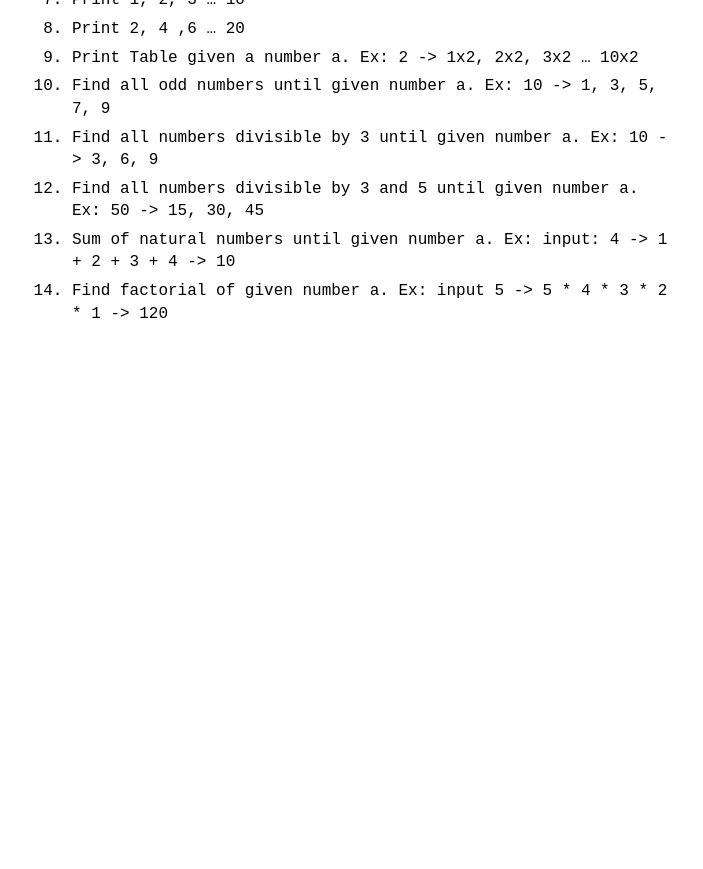
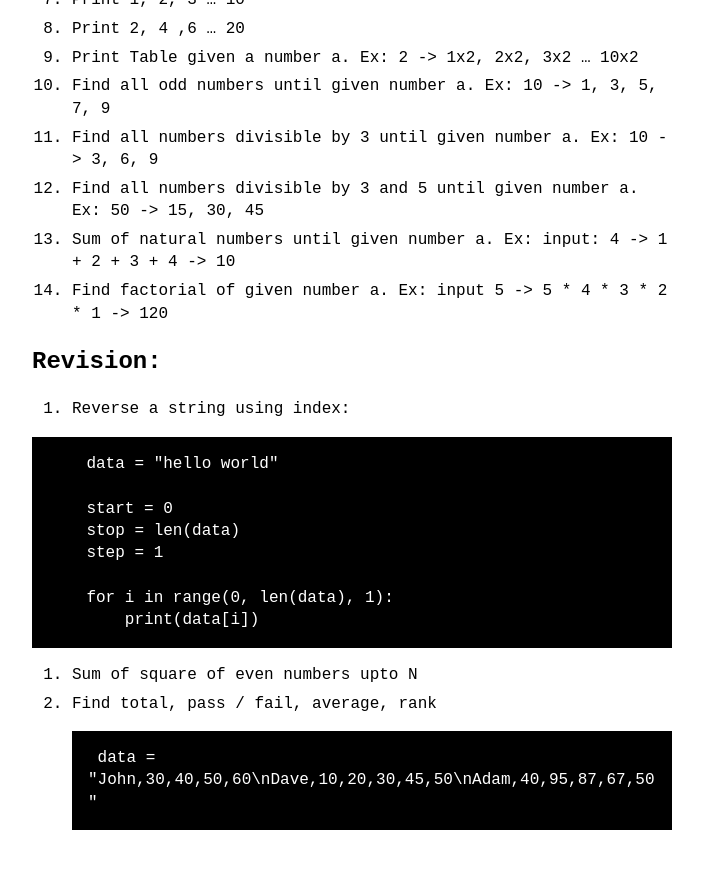
Before and after one commit to VallarasuS/Vallarasu.in, a Jekyll site: the page built from docs/_posts/2026-05-20-py-home-work.md, in a window 1280 px wide and 900 px high, scrolled down 1649 px. Shown: the top 869 px of the window, without its empty margins (288-991 px from the left). Built offline with Jekyll 4.4.1, drawn with Linux system fonts in a browser that asks for light colours; before the commit the page ends 2054 px from its top, so only the background shows below that.

Commit message:
Update 2026-05-20-py-home-work.md

````diff
--- a/docs/_posts/2026-05-20-py-home-work.md
+++ b/docs/_posts/2026-05-20-py-home-work.md
@@ -63,3 +63,24 @@ category: Python
 	a. Ex: input:  4  ->  1 + 2 + 3 + 4 ->  10
 1. Find factorial of given number
 	a. Ex: input 5 ->  5 * 4 * 3 * 2 * 1 -> 120
+
+# Revision:
+
+1. Reverse a string using index:
+
+```python
+    data = "hello world"
+
+    start = 0
+    stop = len(data)
+    step = 1
+
+    for i in range(0, len(data), 1):
+        print(data[i])
+```
+
+1. Sum of square of even numbers upto N
+1. Find total, pass / fail, average, rank
+```python
+	data = "John,30,40,50,60\nDave,10,20,30,45,50\nAdam,40,95,87,67,50"
+```
````
